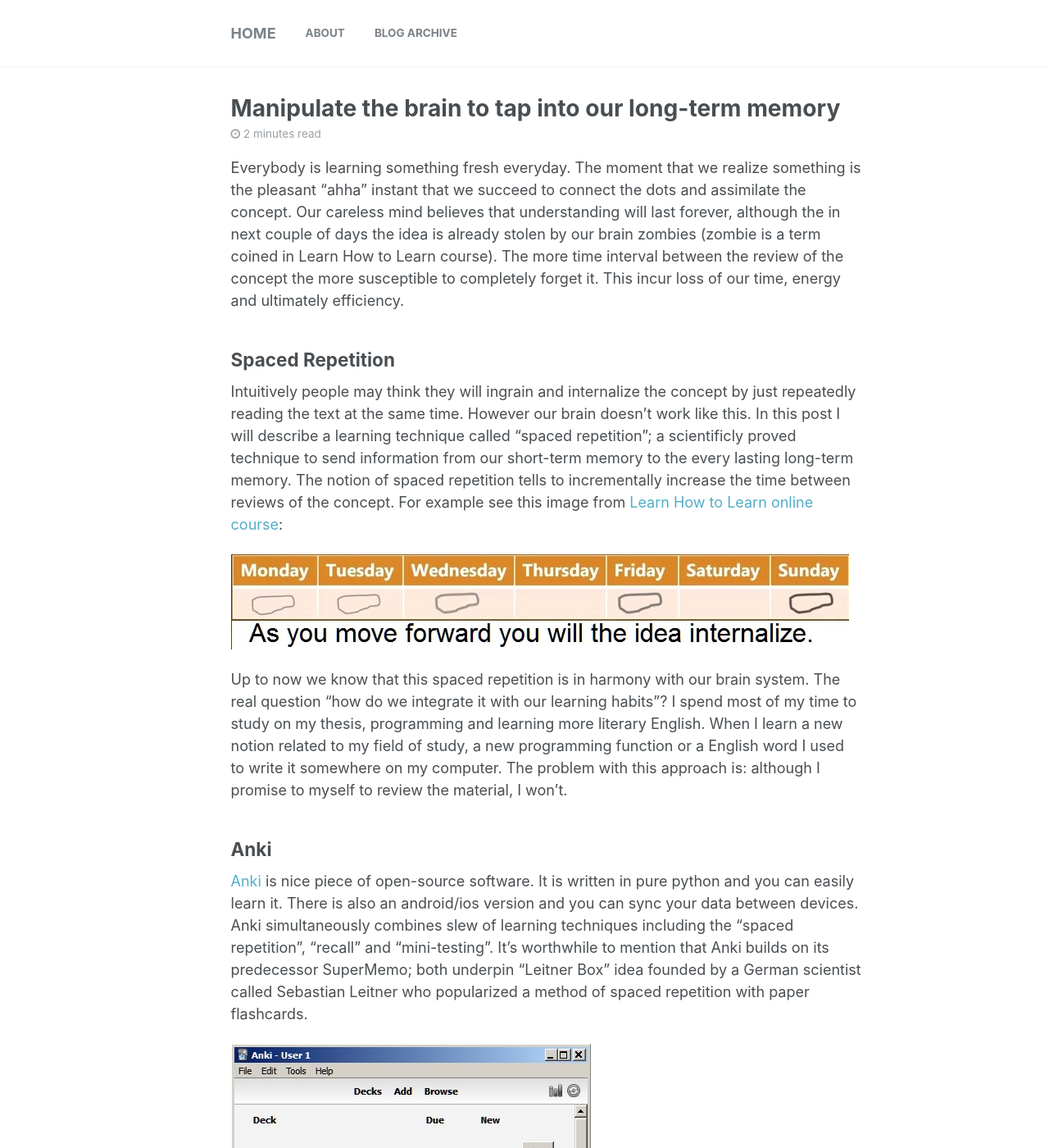
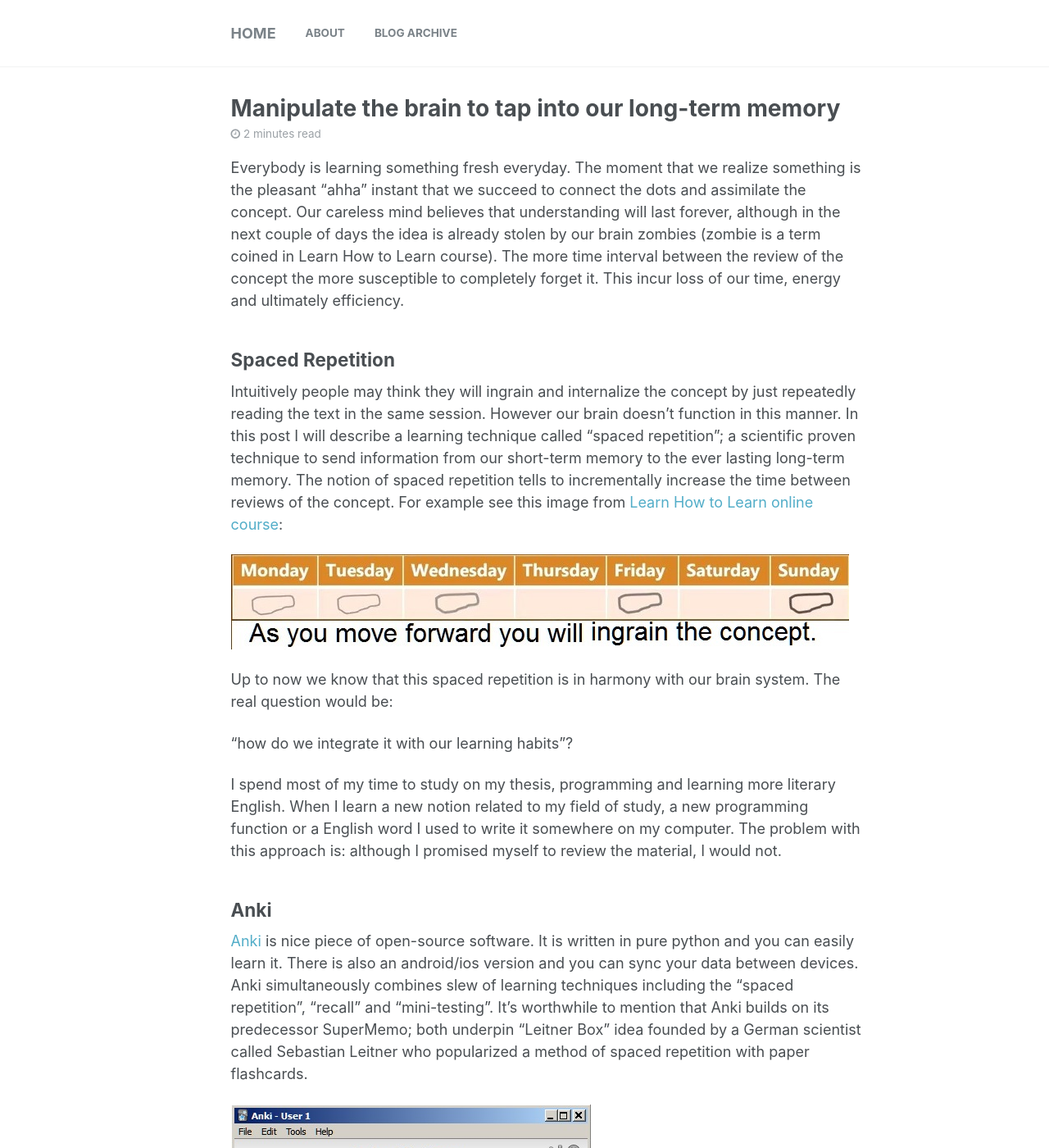
Before and after one commit to matzora/faridcher.github.io, a Jekyll site: the page built from _posts/2016-09-06-spaced-repetition.md, in a window 1280 px wide and 1400 px high. Shown: the whole window at 82% size. Built offline with Jekyll 4.4.1, drawn with Linux system fonts in a browser that asks for light colours; comment, search, counter and statistics services are not loaded.

Commit message:
spaced repetition final edit

```diff
--- a/_posts/2016-09-06-spaced-repetition.md
+++ b/_posts/2016-09-06-spaced-repetition.md
@@ -8,15 +8,18 @@ tags:
   - Learning-Style
 ---
 
-Everybody is learning something fresh everyday. The moment that we realize something is the pleasant "ahha" instant that we succeed to connect the dots and assimilate the concept. Our careless mind believes that understanding will last forever, although the in next couple of days the idea is already stolen by our brain zombies (zombie is a term coined in Learn How to Learn course). The more time interval between the review of the concept the more susceptible to completely forget it. This incur loss of our time, energy and ultimately efficiency.
+Everybody is learning something fresh everyday. The moment that we realize something is the pleasant "ahha" instant that we succeed to connect the dots and assimilate the concept. Our careless mind believes that understanding will last forever, although in the next couple of days the idea is already stolen by our brain zombies (zombie is a term coined in Learn How to Learn course). The more time interval between the review of the concept the more susceptible to completely forget it. This incur loss of our time, energy and ultimately efficiency.
 
 ## Spaced Repetition
-Intuitively people may think they will ingrain and internalize the concept by just repeatedly reading the text at the same time. However our brain doesn't work like this. In this post I will describe a learning technique called "spaced repetition"; a scientificly proved technique to send information from our short-term memory to the every lasting long-term memory. The notion of spaced repetition tells to incrementally increase the time between reviews of the concept. For example see this image from [Learn How to Learn online course](https://www.coursera.org/learn/learning-how-to-learn/):
+Intuitively people may think they will ingrain and internalize the concept by just repeatedly reading the text in the same session. However our brain doesn't function in this manner. In this post I will describe a learning technique called "spaced repetition"; a scientific proven technique to send information from our short-term memory to the ever lasting long-term memory. The notion of spaced repetition tells to incrementally increase the time between reviews of the concept. For example see this image from [Learn How to Learn online course](https://www.coursera.org/learn/learning-how-to-learn/):
 
 ![spaced repetition]({{base_path}}/images/Rmarkdown_files/spaced_repetition.jpg)
 
-Up to now we know that this spaced repetition is in harmony with our brain system. The real question "how do we integrate it with our learning habits"?
-I spend most of my time to study on my thesis, programming and learning more literary English. When I learn a new notion related to my field of study, a new programming function or a English word I used to write it somewhere on my computer. The problem with this approach is: although I promise to myself to review the material, I won't.
+Up to now we know that this spaced repetition is in harmony with our brain system. The real question would be:
+
+"how do we integrate it with our learning habits"?
+
+I spend most of my time to study on my thesis, programming and learning more literary English. When I learn a new notion related to my field of study, a new programming function or a English word I used to write it somewhere on my computer. The problem with this approach is: although I promised myself to review the material, I would not.
 
 ## Anki
 
```
Also changed, not shown: images/Rmarkdown_files/spaced_repetition.jpg.
